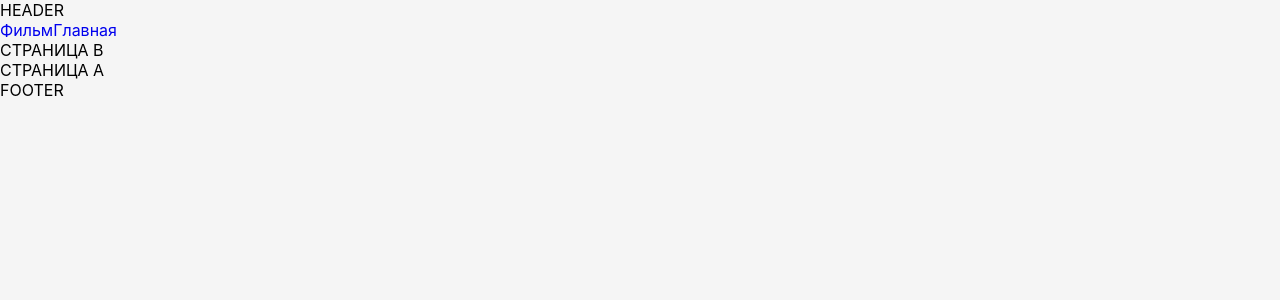
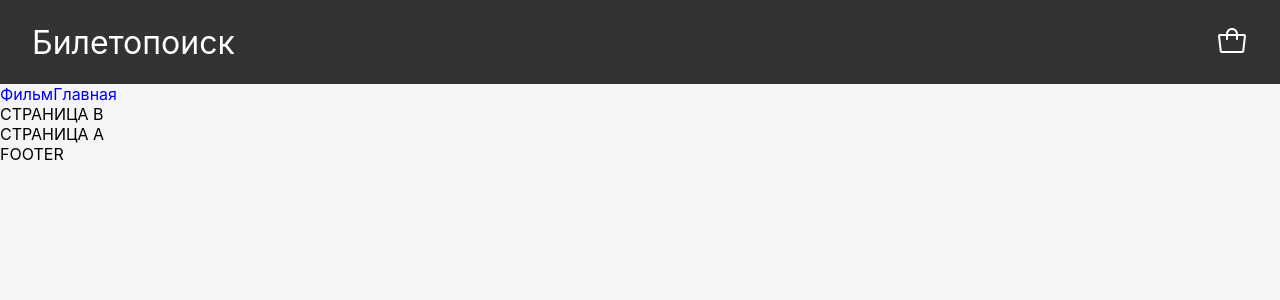
Before and after one commit to artemo8913/kinopoisk_killer, a Next.js app: page /answers in a window 1280 px wide. Shown: the top 300 px of the page. Built offline with nearby package versions, Linux system fonts and the light colour scheme.

Commit message:
add header

```diff
--- a/src/app/layout.tsx
+++ b/src/app/layout.tsx
@@ -2,6 +2,7 @@ import "./styles/resetStyles.css";
 import "./styles/global.css";
 import "./styles/app.css";
 import Link from "next/link";
+import { Header } from "@/widgets/header";
 
 export const metadata = {
   title: "Next.js",
@@ -12,7 +13,7 @@ export default function RootLayout({ children }: { children: React.ReactNode })
   return (
     <html lang="en">
       <body>
-        <header>HEADER</header>
+        <Header />
         <Link href="/film">Фильм</Link>
         <Link href="/">Главная</Link>
         {children}
--- a/src/app/styles/global.css
+++ b/src/app/styles/global.css
@@ -1,7 +1,12 @@
 :root {
   /* FONTS */
-  font-family: "SF Pro Text";
+  font-family: "SF Pro Text", "Roboto";
   --font-size-m: 14px;
+  --font-size-xl: 32px;
+
+  /* SIZES */
+  --header-height: 84px;
+
   /* COLORS */
   --text-primary-color: black;
   --text-inverted-primary-color: #fff;
@@ -9,7 +14,9 @@
 
   --bg-color: #f5f5f5;
   --bg-primary-color: #fff;
+  --bg-inverted-primary-color: #333333;
   --bg-primary-color-hover: #f8f8f8;
+
   --bg-secondary-color: #f50;
   --bg-inverted-secondary-color: #ffa375;
   --bg-secondary-color-hover: #e94e00;
--- /dev/null
+++ b/src/widgets/header/index.ts
@@ -0,0 +1 @@
+export { Header } from "./ui/header";
--- /dev/null
+++ b/src/widgets/header/ui/header.module.css
@@ -0,0 +1,18 @@
+.Header {
+  display: flex;
+  align-items: center;
+  height: var(--header-height);
+  background-color: var(--bg-inverted-primary-color);
+  padding: 24px 32px;
+}
+.title,
+.cart {
+  display: block;
+  flex-shrink: 0;
+}
+.title,
+.title:link {
+  color: var(--text-inverted-primary-color);
+  flex: 1 0 auto;
+  font-size: var(--font-size-xl);
+}
--- /dev/null
+++ b/src/widgets/header/ui/header.tsx
@@ -0,0 +1,23 @@
+import Link from "next/link";
+import styles from "./header.module.css";
+import { createClassName } from "@/shared/lib/createClassName";
+import Image from "next/image";
+import IconCart from "@/shared/assets/icons/basket.svg";
+
+interface HeaderProps {
+  additionalClassName?: string;
+}
+
+function Header({ additionalClassName }: HeaderProps) {
+  return (
+    <header className={createClassName(styles.Header, {}, [additionalClassName])}>
+      <Link className={styles.title} href="/">
+        <h1>Билетопоиск</h1>
+      </Link>
+      <Link className={styles.cart} href="/cart">
+        <Image alt="корзина" src={IconCart} />
+      </Link>
+    </header>
+  );
+}
+export { Header };
```
Also changed, not shown: src/shared/assets/icons/basket.svg.
